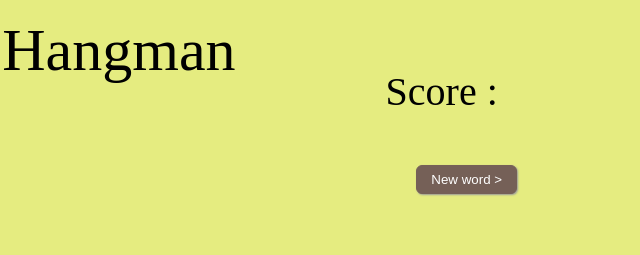
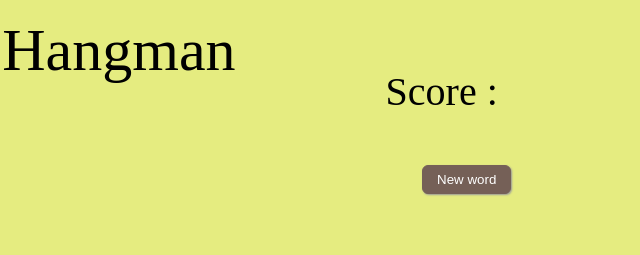
Before and after one commit to Hoceritis/my-game-hangman, a plain HTML site: page index.html in a window 1280 px wide. Shown: the top 255 px of the page, 614-1254 px from the left. Drawn offline with Linux system fonts and the light colour scheme.

Commit message:
refactoring

```diff
--- a/index.html
+++ b/index.html
@@ -28,7 +28,7 @@
         <div class='button'>
             <span class='total-point'>Score : <span class='score'></span></span>
             <button id="new-game">
-            New word >
+            New word
             </button></div>
     </div>
     <div class='placeholder'></div>
```
Also changed, not shown: game.js (+0 -15 lines).
